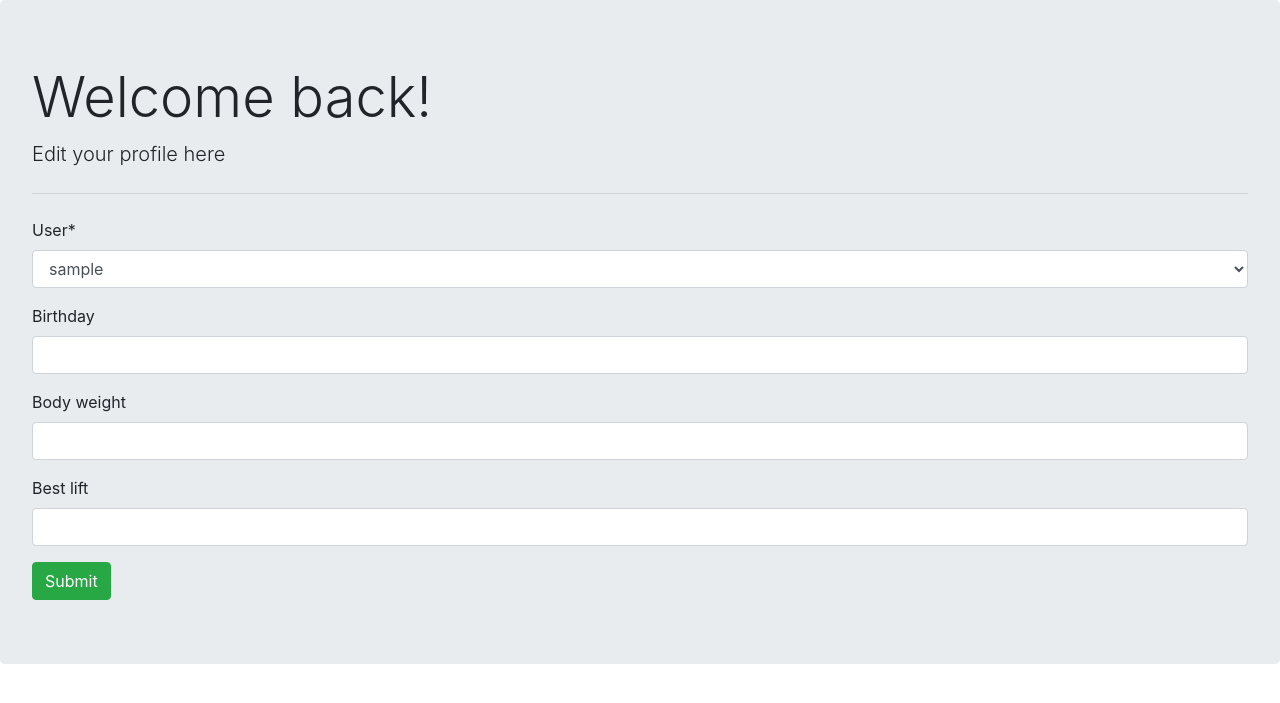
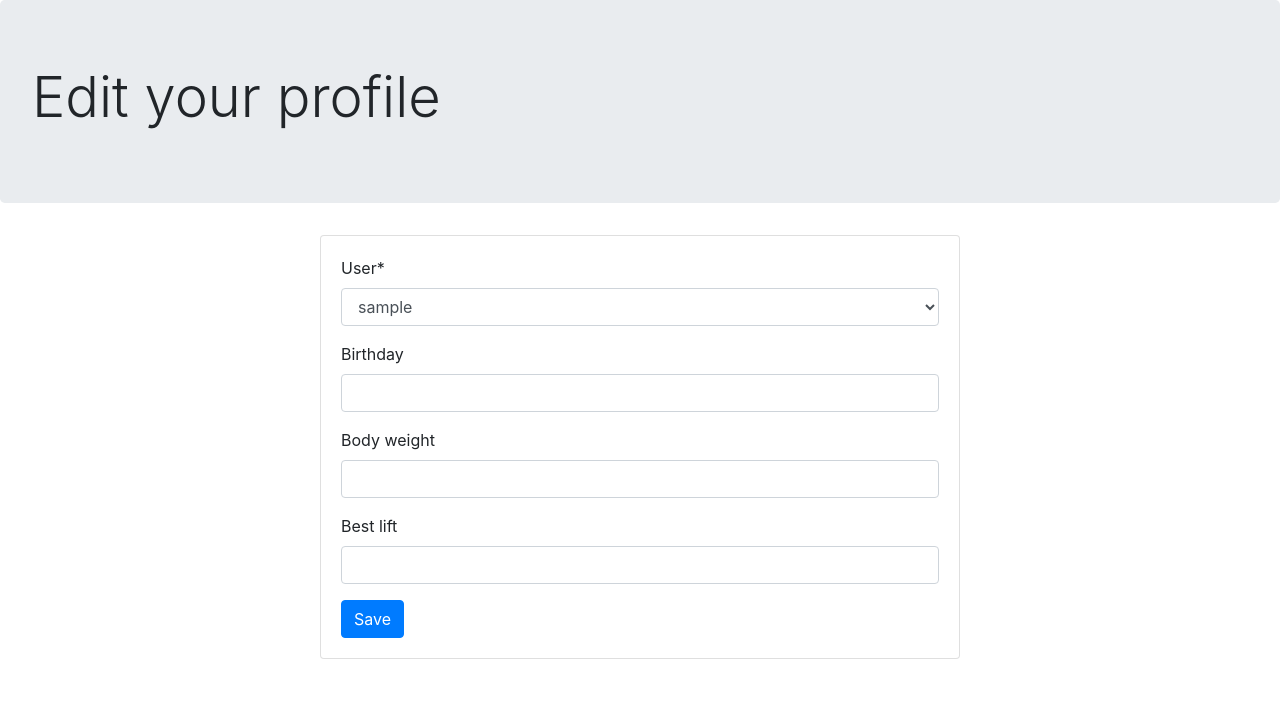
Before and after one commit to furhankhan12/DatabaseWebApp, a Django app: page /profile/1/ in a window 1280 px wide. Shown: the part 56-759 px from the top of the page. Run offline with Django 3.2, Linux system fonts and the light colour scheme; the visitor is signed in with stand-in values (Sample User, id 1); data comes from the database, SQL or seed files in the repository; some libraries are stand-ins or nearby versions.

Commit message:
bootstrap work

```diff
--- a/hoosworkinout/templates/hoosworkinout/user_form.html
+++ b/hoosworkinout/templates/hoosworkinout/user_form.html
@@ -3,14 +3,17 @@
 
 {% block content %}
 <div class="jumbotron">
-  <h1 class="display-4">Welcome back!</h1>
-  <p class="lead">Edit your profile here</p>
-  <hr class="my-4">
-  <form method="post">
-    {% csrf_token %}
-    {{ form | crispy }}
-    <input type="submit" class="btn btn-success">
-  </form>
+  <h1 class="display-4">Edit your profile</h1>
 </div>
-
+<div style="display: flex; justify-content: center;">
+  <div class="card w-50">
+    <div class="card-body">
+      <form method="post">
+        {% csrf_token %}
+        {{ form | crispy }}
+        <button class="btn btn-primary" type="submit">Save</button>
+      </form>
+    </div>
+  </div>
+</div>
 {% endblock %}
--- a/hoosworkinout/views.py
+++ b/hoosworkinout/views.py
@@ -68,7 +68,7 @@ Each exercise form has TWO methods: One that creates the actual exercise model,
 and a helper method that fills in the specific fields for that exercise (cardio,
 strength, or hiit. This is because you can't really edit two models in the same
 CreateView, so the first one creates the exercise model and then bounces you
-to the second one to create the cardio, strenght, or hiit model.
+to the second one to create the cardio, strength, or hiit model.
 
 The get_form() overrride allows you to filter the dropdowns for wid and eid in
 those forms. Below, it is used to only show the workouts and exercises associated with
```
